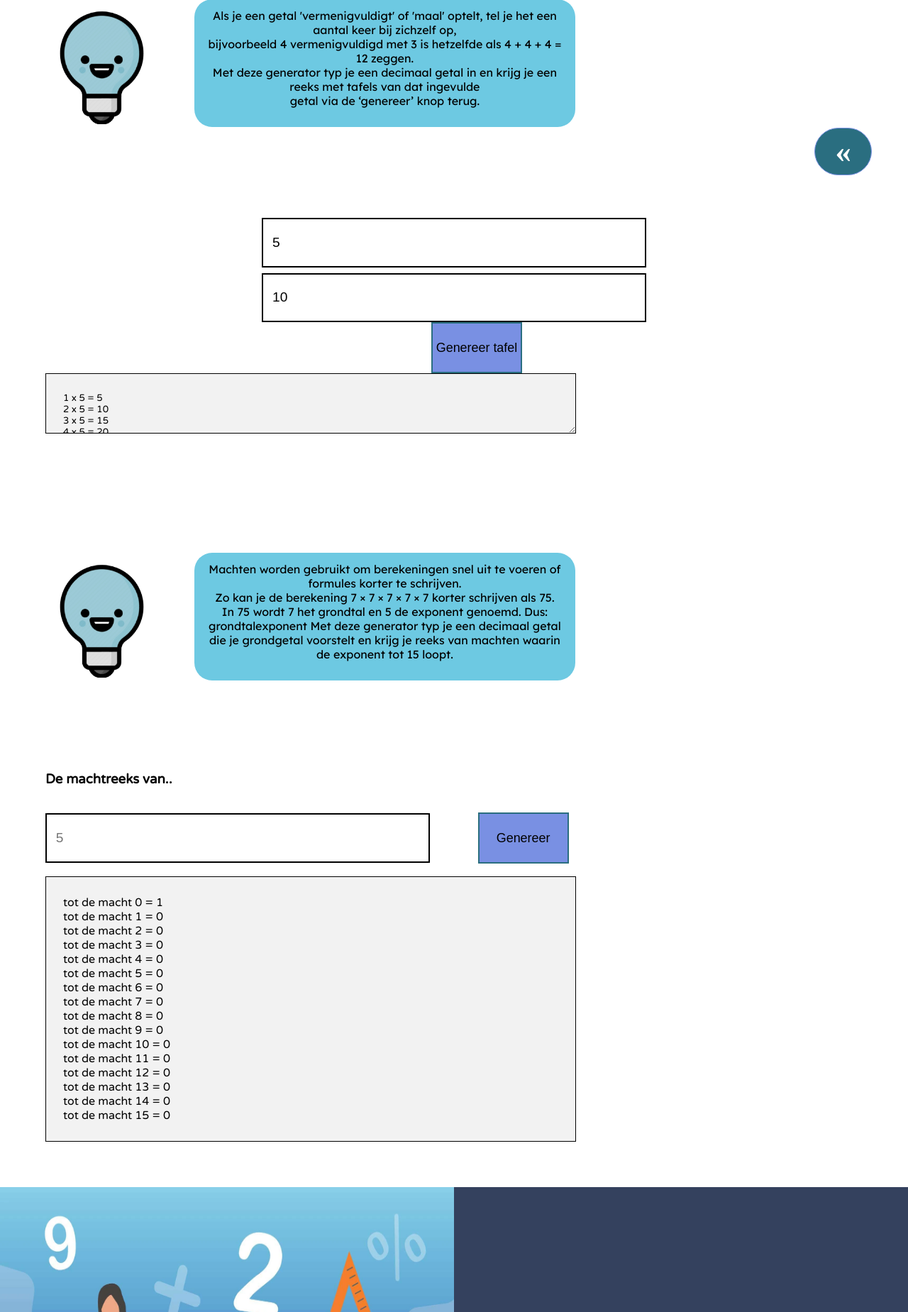
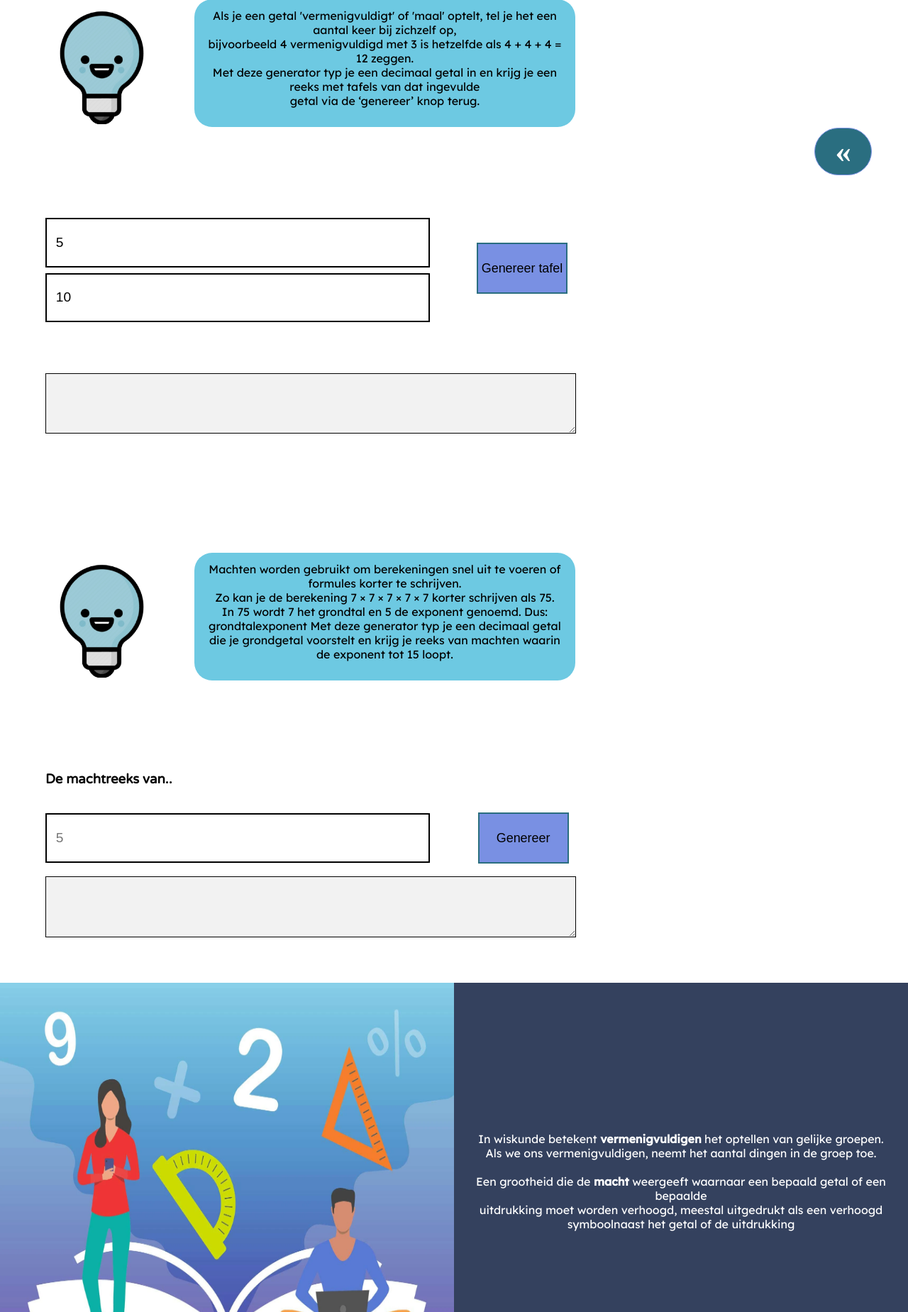
Before and after one commit to SiwaniV/ALA_p4_groep2, a PHP site: page /eenvoudigrekenen.html in a window 1280 px wide. Shown: the part 505-2354 px from the top of the page at 71% size. Run offline with PHP 8.4, Linux system fonts and the light colour scheme.

Commit message:
Eenvoudig rekenpagina bewerkt

```diff
--- a/CSS/eenvoudrekenen.css
+++ b/CSS/eenvoudrekenen.css
@@ -325,6 +325,7 @@
       }
 
       #tafel-vermenigvuldigtal {
+          margin-right: 50vw;
           width: 40vw;
           height: 5vh;
           padding: 1vw;
@@ -333,12 +334,19 @@
       }
 
       #tafel-max-vermenigvuldiger{
+        margin-right: 50vw;
         width: 40vw;
         height: 5vh;
         margin-top: 1vh;
         padding: 1vw;
         border: 2px solid black;
         font-size: 1.5vw;
+      }
+
+      #tafel-knop {
+          position: relative;
+          top: -14vh;
+          left: 5vw;
       }
 
       #macht1 {
--- a/JS/eenvoud.js
+++ b/JS/eenvoud.js
@@ -1,8 +1,8 @@
 
 
 window.onload = function(){
-    tafelReeks();
-    machtReeks();
+
+
     breukenReeks();
     kwadraatReeks();
     resetInput();
--- a/eenvoudigrekenen.html
+++ b/eenvoudigrekenen.html
@@ -105,15 +105,15 @@
 
         <section class="formule">
             <article>
-                <form onsubmit="return genereerTafel();">
+                <form onsubmit="return tafelReeks()">
                     <p>
-                        <input id="tafel-vermenigvuldigtal" value="5" type="number">
+                        <input id="tafel-vermenigvuldigtal" value="5" type="number" title="Type het vermenigvuldgetal in">
                     </p>
                     <p>
-                        <input id="tafel-max-vermenigvuldiger" value="10" type="number">
+                        <input id="tafel-max-vermenigvuldiger" value="10" type="number" title="Type hier de vermenigvuldiger in">
                     </p>
                     <p>
-                        <button type="submit">Genereer tafel</button>
+                        <button type="submit" id="tafel-knop">Genereer tafel</button>
                     </p>
                     <p>
                         <textarea readonly id="tafels"></textarea>
@@ -145,7 +145,7 @@
                 <h1>De machtreeks van..</h1><br><br>
                 <input type="number" id=macht1 name="macht" title="Type de grondgetal in" placeholder="5">
                 <button id="btn-2" onclick="machtReeks()">Genereer</button><br> <br>
-                <article id="machten"></article>
+                <textarea readonly id="machten"></textarea>
             </article>
         </section>
         <!--MACHTENREEKS EIND-->
```
